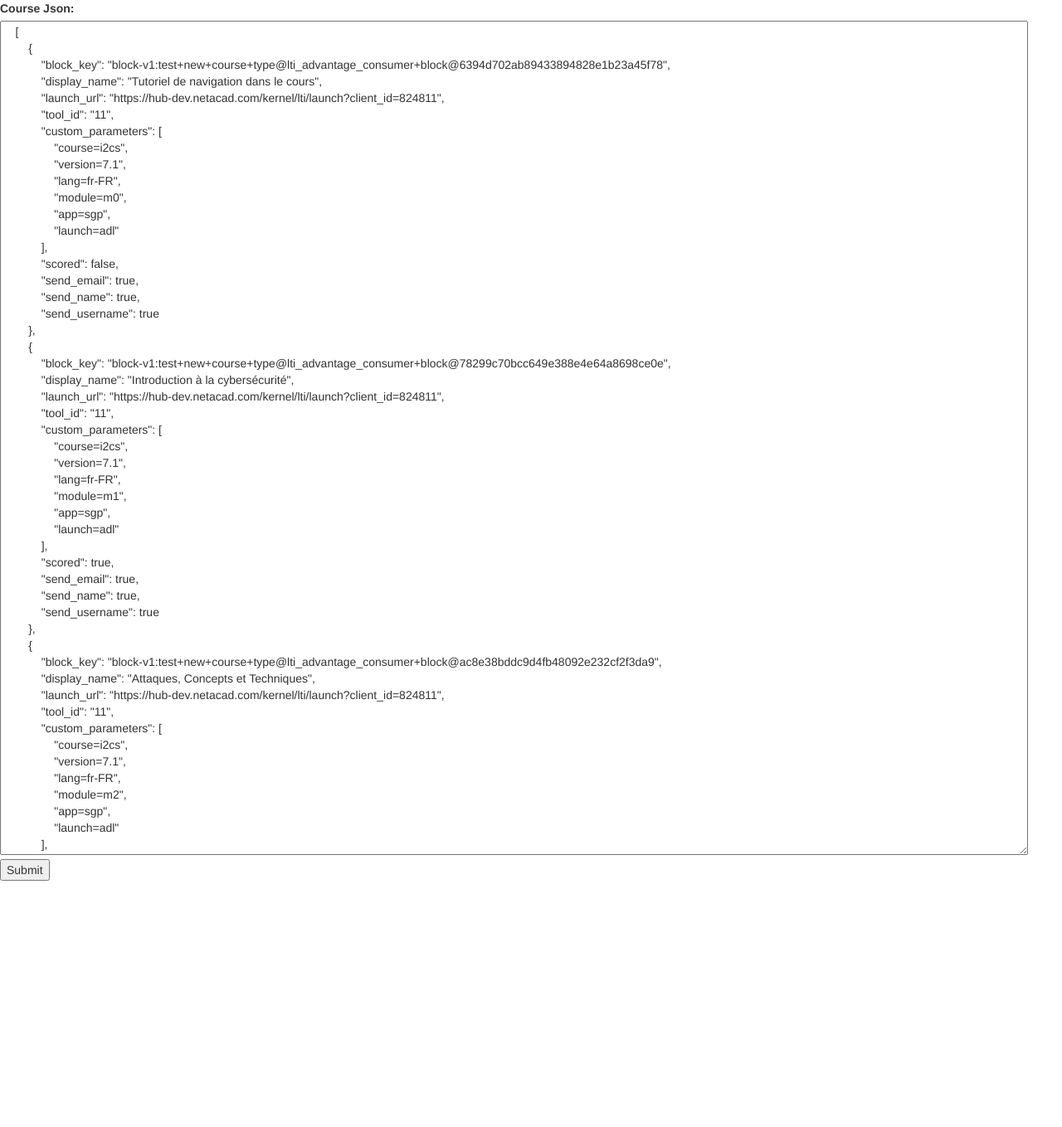
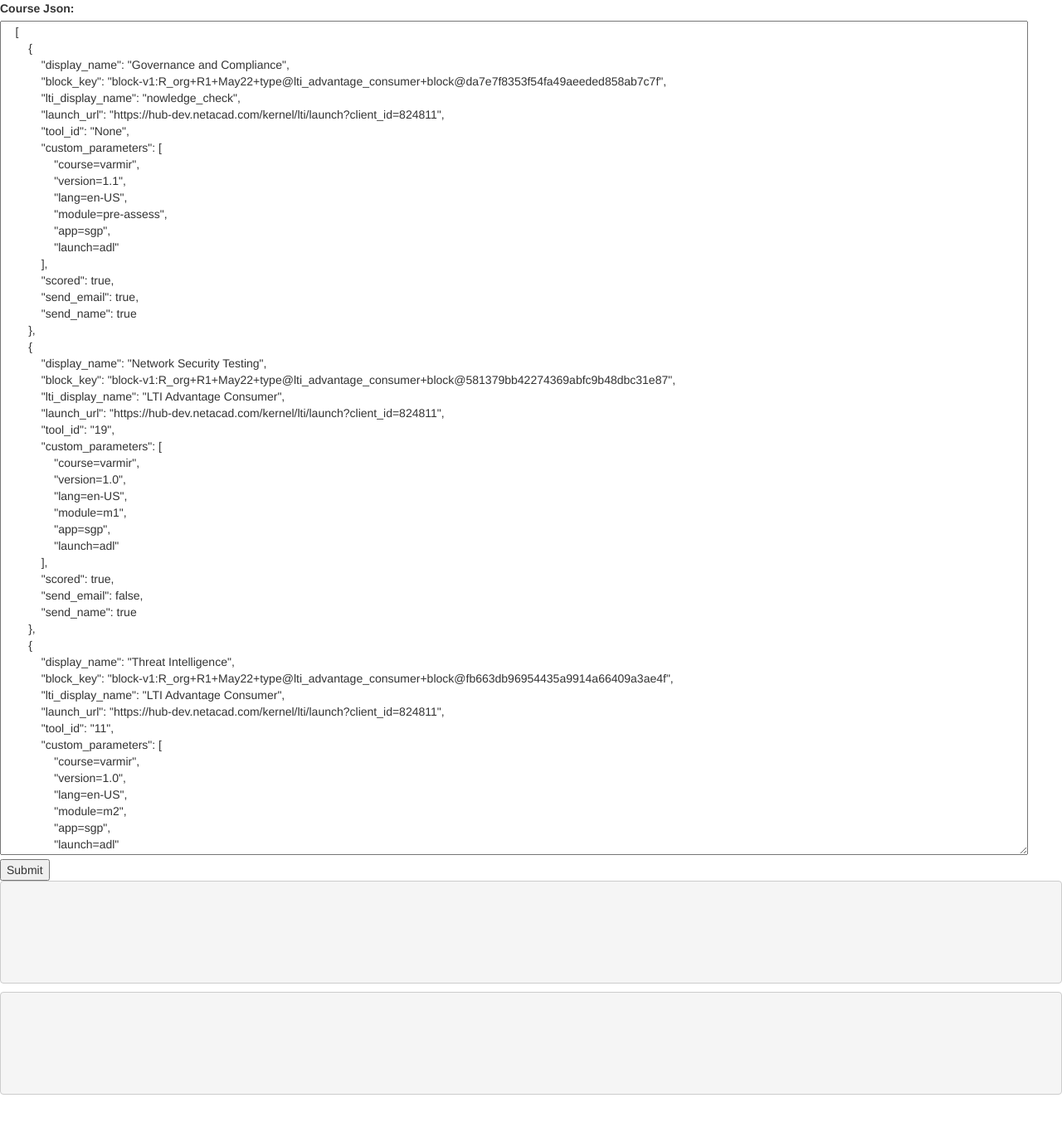
Before and after one commit to dcadams/lti_params_api_validator, a Django app: page /validator/ in a window 1280 px wide. Shown: the top 1359 px of the page at 83% size. Run offline with Django 4.2, Linux system fonts and the light colour scheme; some libraries are stand-ins or nearby versions.

Commit message:
Add knowledge_check validation, HttpResponse and html

```diff
--- a/json_validator/templates/main.html
+++ b/json_validator/templates/main.html
@@ -14,80 +14,180 @@
     <textarea id="json_data" name="jsontxtarea" rows="50" cols="150">
     [
         {
-            "block_key": "block-v1:test+new+course+type@lti_advantage_consumer+block@6394d702ab89433894828e1b23a45f78",
-            "display_name": "Tutoriel de navigation dans le cours",
+            "display_name": "Governance and Compliance",
+            "block_key": "block-v1:R_org+R1+May22+type@lti_advantage_consumer+block@da7e7f8353f54fa49aeeded858ab7c7f",
+            "lti_display_name": "nowledge_check",
             "launch_url": "https://hub-dev.netacad.com/kernel/lti/launch?client_id=824811",
-            "tool_id": "11",
+            "tool_id": "None",
             "custom_parameters": [
-                "course=i2cs",
-                "version=7.1",
-                "lang=fr-FR",
-                "module=m0",
+                "course=varmir",
+                "version=1.1",
+                "lang=en-US",
+                "module=pre-assess",
                 "app=sgp",
                 "launch=adl"
             ],
-            "scored": false,
+            "scored": true,
             "send_email": true,
-            "send_name": true,
-            "send_username": true
+            "send_name": true
         },
         {
-            "block_key": "block-v1:test+new+course+type@lti_advantage_consumer+block@78299c70bcc649e388e4e64a8698ce0e",
-            "display_name": "Introduction à la cybersécurité",
+            "display_name": "Network Security Testing",
+            "block_key": "block-v1:R_org+R1+May22+type@lti_advantage_consumer+block@581379bb42274369abfc9b48dbc31e87",
+            "lti_display_name": "LTI Advantage Consumer",
             "launch_url": "https://hub-dev.netacad.com/kernel/lti/launch?client_id=824811",
-            "tool_id": "11",
+            "tool_id": "19",
             "custom_parameters": [
-                "course=i2cs",
-                "version=7.1",
-                "lang=fr-FR",
+                "course=varmir",
+                "version=1.0",
+                "lang=en-US",
                 "module=m1",
                 "app=sgp",
                 "launch=adl"
             ],
             "scored": true,
-            "send_email": true,
-            "send_name": true,
-            "send_username": true
+            "send_email": false,
+            "send_name": true
         },
         {
-            "block_key": "block-v1:test+new+course+type@lti_advantage_consumer+block@ac8e38bddc9d4fb48092e232cf2f3da9",
-            "display_name": "Attaques, Concepts et Techniques",
+            "display_name": "Threat Intelligence",
+            "block_key": "block-v1:R_org+R1+May22+type@lti_advantage_consumer+block@fb663db96954435a9914a66409a3ae4f",
+            "lti_display_name": "LTI Advantage Consumer",
             "launch_url": "https://hub-dev.netacad.com/kernel/lti/launch?client_id=824811",
             "tool_id": "11",
             "custom_parameters": [
-                "course=i2cs",
-                "version=7.1",
-                "lang=fr-FR",
+                "course=varmir",
+                "version=1.0",
+                "lang=en-US",
                 "module=m2",
                 "app=sgp",
                 "launch=adl"
             ],
             "scored": true,
             "send_email": true,
-            "send_name": true,
-            "send_username": true
+            "send_name": true
         },
         {
-            "block_key": "block-v1:test+new+course+type@lti_advantage_consumer+block@712c7ea6ccdb42028032184ddafbb01e",
-            "display_name": "Introduction à la cybersécurité : examen final du cours",
+            "display_name": "Endpoint Vulnerability Assessment",
+            "block_key": "block-v1:R_org+R1+May22+type@lti_advantage_consumer+block@a0f5774253724885b366618fedbb64c7",
+            "lti_display_name": "LTI Advantage Consumer",
+            "launch_url": "https://hub-dev.netacad.com/kernel/lti/launch?client_id=8248",
+            "tool_id": "11",
+            "custom_parameters": [
+                "course=varmir",
+                "version=1.0",
+                "lang=en-UK",
+                "module=m3",
+                "app=sgp2",
+                "launch=adl"
+            ],
+            "scored": true,
+            "send_email": true,
+            "send_name": true
+        },
+        {
+            "display_name": "Risk Management and Security Controls",
+            "block_key": "block-v1:R_org+R1+May22+type@lti_advantage_consumer+block@ef5f4ad4af3d4b099cd536e72514b5f5",
+            "lti_display_name": "LTI Advantage Consumer",
             "launch_url": "https://hub-dev.netacad.com/kernel/lti/launch?client_id=824811",
             "tool_id": "11",
             "custom_parameters": [
-                "course=i2cs",
-                "version=7.1",
-                "lang=fr-FR",
-                "module=m6",
+                "course=varmir",
+                "version=1.0",
+                "lang=en-US",
+                "module=m4",
+                "app=sgp",
+                "launch=adlr"
+            ],
+            "scored": true,
+            "send_email": true,
+            "send_name": true
+        },
+        {
+            "display_name": "Cyber Threat Management (CyberTM) Module 1 - 5 Group Exam",
+            "block_key": "block-v1:R_org+R1+May22+type@lti_advantage_consumer+block@559a0cd9f4f643f6b42b4d6f599de866",
+            "lti_display_name": "LTI Advantage Consumer",
+            "launch_url": "https://hub-dev.netacad.com/kernel/lti/launch?client_id=24811",
+            "tool_id": "11",
+            "custom_parameters": [
+                "course=varmir",
+                "version=1.0",
+                "lang=en-US",
+                "module=mge1",
                 "app=sgp",
                 "launch=adl"
             ],
             "scored": true,
             "send_email": true,
-            "send_name": true,
-            "send_username": true
+            "send_name": true
+        },
+        {
+            "display_name": "Digital Forensics and Incident Analysis and Response",
+            "block_key": "block-v1:R_org+R1+May22+type@lti_advantage_consumer+block@b1f8570ee0434ff29b008d282a3bedba",
+            "lti_display_name": "LTI Advantage Consumer",
+            "launch_url": "https://hub-dev.netacad.com/kernel/lti/launch?client_id=824811",
+            "tool_id": "11",
+            "custom_parameters": [
+                "course=varmir",
+                "version=1.0",
+                "lang=en-US",
+                "module=m5",
+                "app=sgp",
+                "launch=adl"
+            ],
+            "scored": true,
+            "send_email": true,
+            "send_name": false
+        },
+        {
+            "display_name": "Cyber Threat Management (CyberTM) Module 6 Group Exam",
+            "block_key": "block-v1:R_org+R1+May22+type@lti_advantage_consumer+block@59430a68734c4525ae0f3ab30e4e8654",
+            "lti_display_name": "LTI Advantage Consumer",
+            "launch_url": "https://hub-dev.netacad.com/kernel/lti/launch?client_id=824811",
+            "tool_id": "11",
+            "custom_parameters": [
+                "course=varmir",
+                "version=7.0",
+                "lang=en-US",
+                "module=mge2",
+                "app=sgp",
+                "launch=adl"
+            ],
+            "scored": true,
+            "send_email": true,
+            "send_name": true
+        },
+        {
+            "display_name": "Cyber Threat Management (CyberTM) Course Final Exam",
+            "block_key": "block-v1:R_org+R1+May22+type@lti_advantage_consumer+block@90f9e7a83d9a41d5a207c77b1afafb0b",
+            "lti_display_name": "LTI Advantage Consumer",
+            "launch_url": "https://hub-dev.netacad.com/kernel/lti/launch?client_id=824811",
+            "tool_id": "11",
+            "custom_parameters": [
+                "course=varmir",
+                "version=1.0",
+                "lang=en-US",
+                "module=final-exam",
+                "app=sgp",
+                "launch=adl"
+            ],
+            "scored": true,
+            "send_email": true,
+            "send_name": true
         }
     ]
     </textarea>
     <button id="submit">Submit</button>
+    <pre>
+        <code>
+            <p id="result"></p>
+        </code>
+    </pre>
+    <pre>
+        <code>
+            <p id="errors"></p>
+        </code>
+    </pre>
 </body>
 </html>
 <script type="text/javascript">
@@ -97,7 +197,6 @@
             var jsonObj = JSON.parse(rawJson);
             var pretty = JSON.stringify(jsonObj, undefined, 4);
             document.getElementById('json_data').value = pretty;
-            debugger;
             jQuery.ajax({
                 url: 'validate/',
                 type: 'POST',
@@ -105,7 +204,12 @@
                 headers: { "X-CSRFToken": '{{ csrf_token }}' },
                 data: rawJson,
                 success: function(data) {
-                    $("#para").html(data);
+                    $('#json_data').hide()
+                    $('#submit').hide()
+                    dt = JSON.stringify(JSON.parse(data), undefined, 4);
+                    $("#result").html(document.getElementById('json_data').value);
+                    $("#errors").html(dt);
+                    debugger;
                 }
             });
         });
```
Also changed, not shown: json_validator/views.py (+16 -2 lines).
